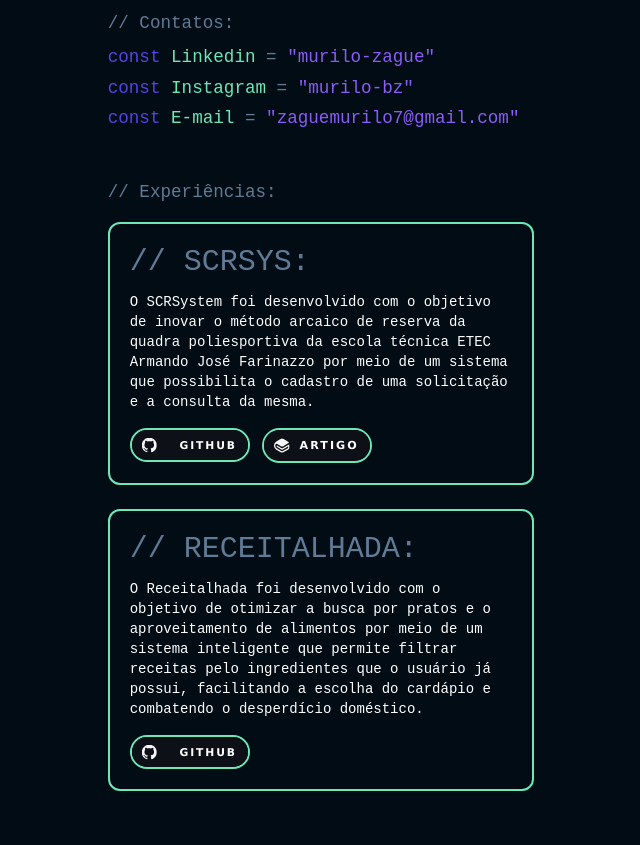
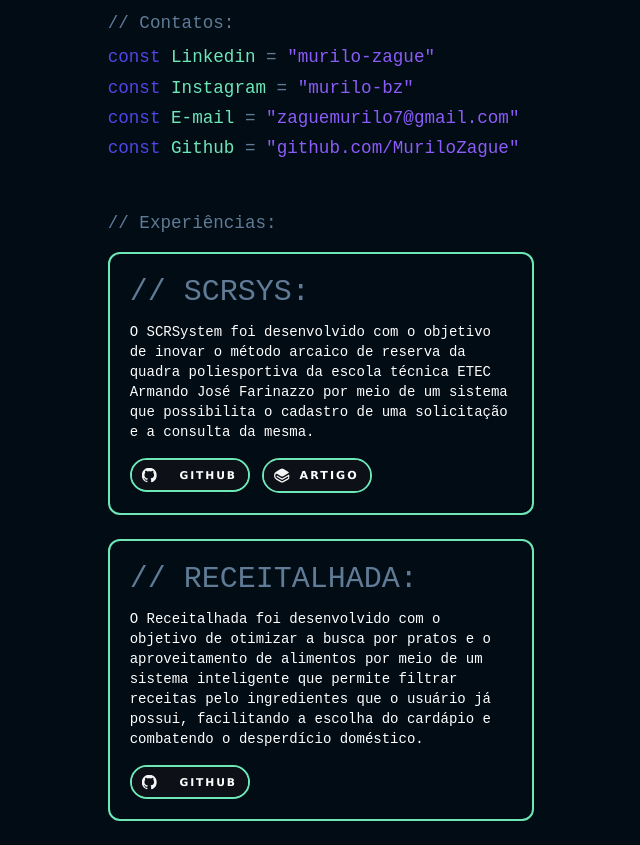
Before and after one commit to MuriloZague/Portfolio, a React (Vite) app: page / in a window 1280 px wide. Shown: the part 1320-2165 px from the top of the page, without its empty margins (319-959 px from the left). Before the commit the page ends 2135 px from the top, so only its background shows below. Built offline with nearby package versions, Linux system fonts and the light colour scheme.

Commit message:
feat: adding new option on contacts

```diff
--- a/src/App.tsx
+++ b/src/App.tsx
@@ -38,6 +38,7 @@ const contatosPessoais = [
   { title: 'Linkedin', link: 'murilo-zague', href: 'https://www.linkedin.com/in/murilo-zague/' },
   { title: 'Instagram', link: 'murilo-bz', href: 'https://www.instagram.com/murilo_bz/' },
   { title: 'E-mail', link: 'zaguemurilo7@gmail.com', href: 'zaguemurilo7@gmail.com' },
+  { title: 'Github', link: 'github.com/MuriloZague', href: 'https://github.com/MuriloZague' },
 ]
 
 function App() {
```
